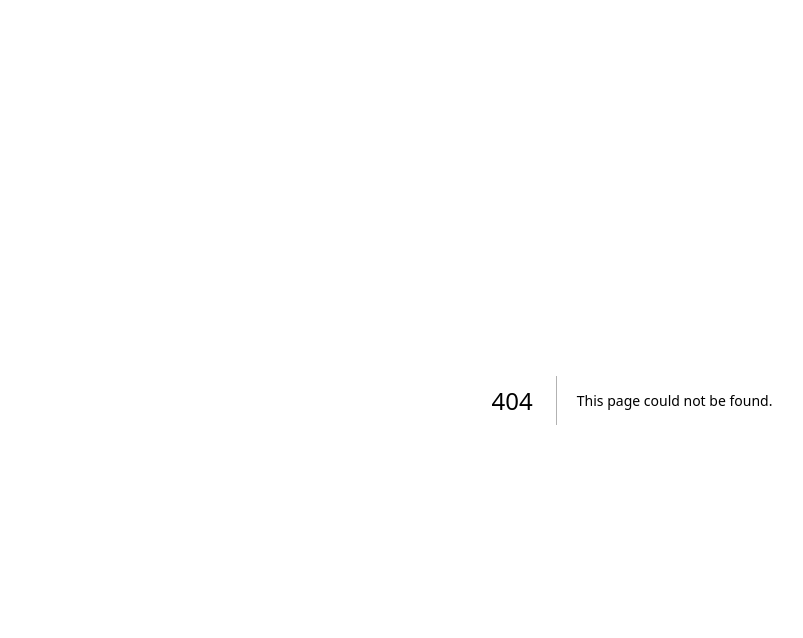
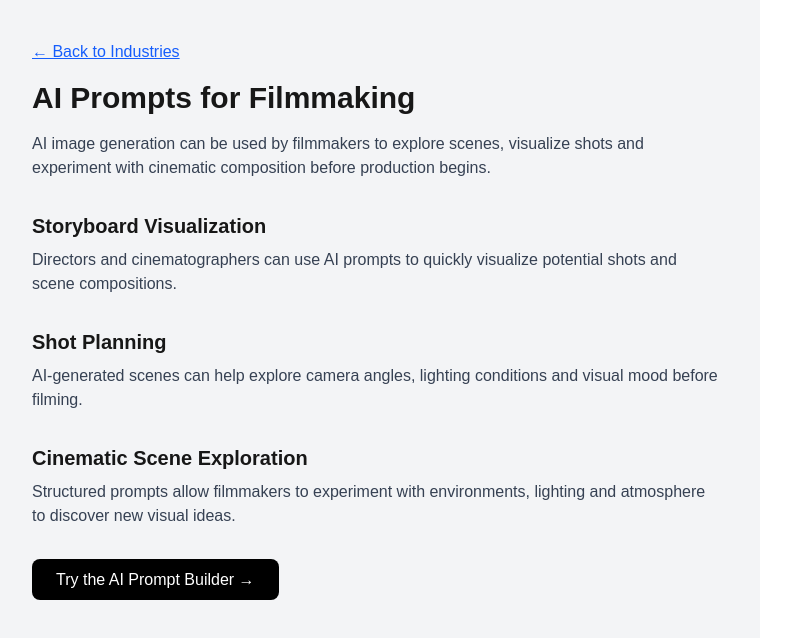
Before and after one commit to amerind369/cinematic-prompt-engine, a Next.js app: page /industries/filmmaking in a window 1280 px wide. Before the commit this address had no page. Shown: the top 638 px of the page, without its empty margins (8-811 px from the left). Built offline with nearby package versions, Linux system fonts and the light colour scheme.

Commit message:
Create page.tsx

```diff
--- /dev/null
+++ b/app/industries/filmmaking/page.tsx
@@ -0,0 +1,57 @@
+export default function FilmmakingPage() {
+  return (
+    <main className="min-h-screen bg-gray-100 p-10 max-w-3xl">
+
+      <a href="/industries" className="text-blue-600 underline">
+        ← Back to Industries
+      </a>
+
+      <h1 className="text-3xl font-bold mt-4 mb-4">
+        AI Prompts for Filmmaking
+      </h1>
+
+      <p className="mb-6 text-gray-700">
+        AI image generation can be used by filmmakers to explore scenes,
+        visualize shots and experiment with cinematic composition before
+        production begins.
+      </p>
+
+      <h2 className="text-xl font-semibold mt-8 mb-2">
+        Storyboard Visualization
+      </h2>
+
+      <p className="mb-4 text-gray-700">
+        Directors and cinematographers can use AI prompts to quickly visualize
+        potential shots and scene compositions.
+      </p>
+
+      <h2 className="text-xl font-semibold mt-8 mb-2">
+        Shot Planning
+      </h2>
+
+      <p className="mb-4 text-gray-700">
+        AI-generated scenes can help explore camera angles, lighting
+        conditions and visual mood before filming.
+      </p>
+
+      <h2 className="text-xl font-semibold mt-8 mb-2">
+        Cinematic Scene Exploration
+      </h2>
+
+      <p className="mb-6 text-gray-700">
+        Structured prompts allow filmmakers to experiment with environments,
+        lighting and atmosphere to discover new visual ideas.
+      </p>
+
+      <div className="mt-10">
+        <a
+          href="/"
+          className="px-6 py-3 bg-black text-white rounded-lg"
+        >
+          Try the AI Prompt Builder →
+        </a>
+      </div>
+
+    </main>
+  )
+}
```
